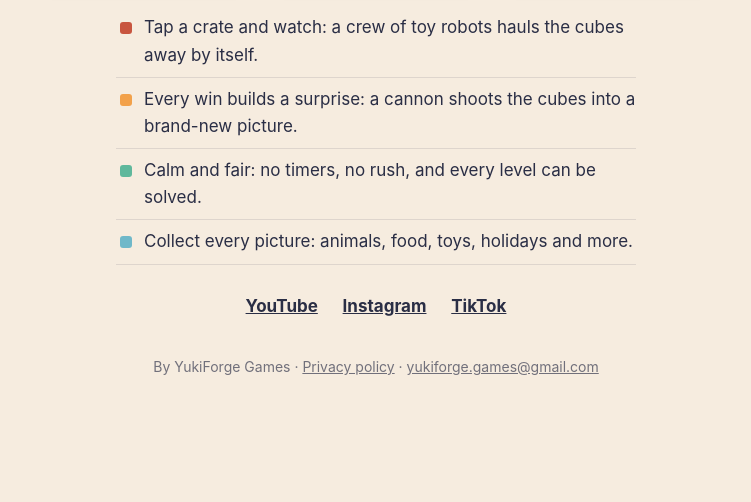
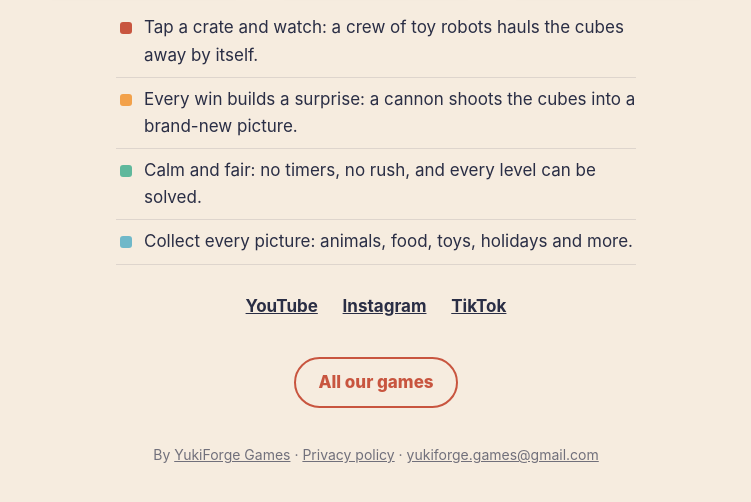
Before and after one commit to YuriChirmici/YuriChirmici.github.io, a plain HTML site: page busy-bots/index.html in a window 1280 px wide. Shown: the part 790-1292 px from the top of the page, without its empty margins (264-1015 px from the left). Before the commit the page ends 1232 px from the top, so only its background shows below. Drawn offline with Linux system fonts and the light colour scheme.

Commit message:
Game pages: 'All our games' button and a linked studio name to the studio page (owner)
Co-Authored-By: Claude Opus 5.5 <noreply@anthropic.com>

```diff
--- a/busy-bots/index.html
+++ b/busy-bots/index.html
@@ -33,6 +33,8 @@
   li::before { content: ""; position: absolute; left: 4px; top: 16px; width: 12px; height: 12px; border-radius: 3px; }
   li:nth-child(1)::before { background: #C8553F; } li:nth-child(2)::before { background: #F2A14A; } li:nth-child(3)::before { background: #5FB89C; } li:nth-child(4)::before { background: #6FB8C9; }
   .links a { color: var(--ink); font-weight: 700; margin: 0 10px; }
+  .all { display: inline-block; border: 2px solid var(--accent); color: var(--accent); font-weight: 800;
+          padding: 10px 22px; border-radius: 999px; text-decoration: none; margin: 20px 0 0; }
   footer { color: var(--dim); font-size: 14px; margin-top: 36px; }
   footer a { color: var(--dim); }
   @media (max-width: 480px) { h1 { font-size: 32px; } .tag { font-size: 18px; } .cta { font-size: 16px; padding: 12px 20px; } .shots { gap: 8px; } .shots img { width: 31%; border-radius: 10px; } }
@@ -64,8 +66,10 @@
     <a href="https://www.tiktok.com/@yuki_forge">TikTok</a>
   </p>
 
+  <a class="all" href="../games/">All our games</a>
+
   <footer>
-    By YukiForge Games &middot; <a href="privacy.html">Privacy policy</a> &middot;
+    By <a href="../games/">YukiForge Games</a> &middot; <a href="privacy.html">Privacy policy</a> &middot;
     <a href="mailto:yukiforge.games@gmail.com">yukiforge.games@gmail.com</a>
   </footer>
 </main>
```
Also changed, not shown: daisydoku/index.html (+5 -1 lines), raylume/index.html (+5 -1 lines), swyde/index.html (+5 -1 lines).
